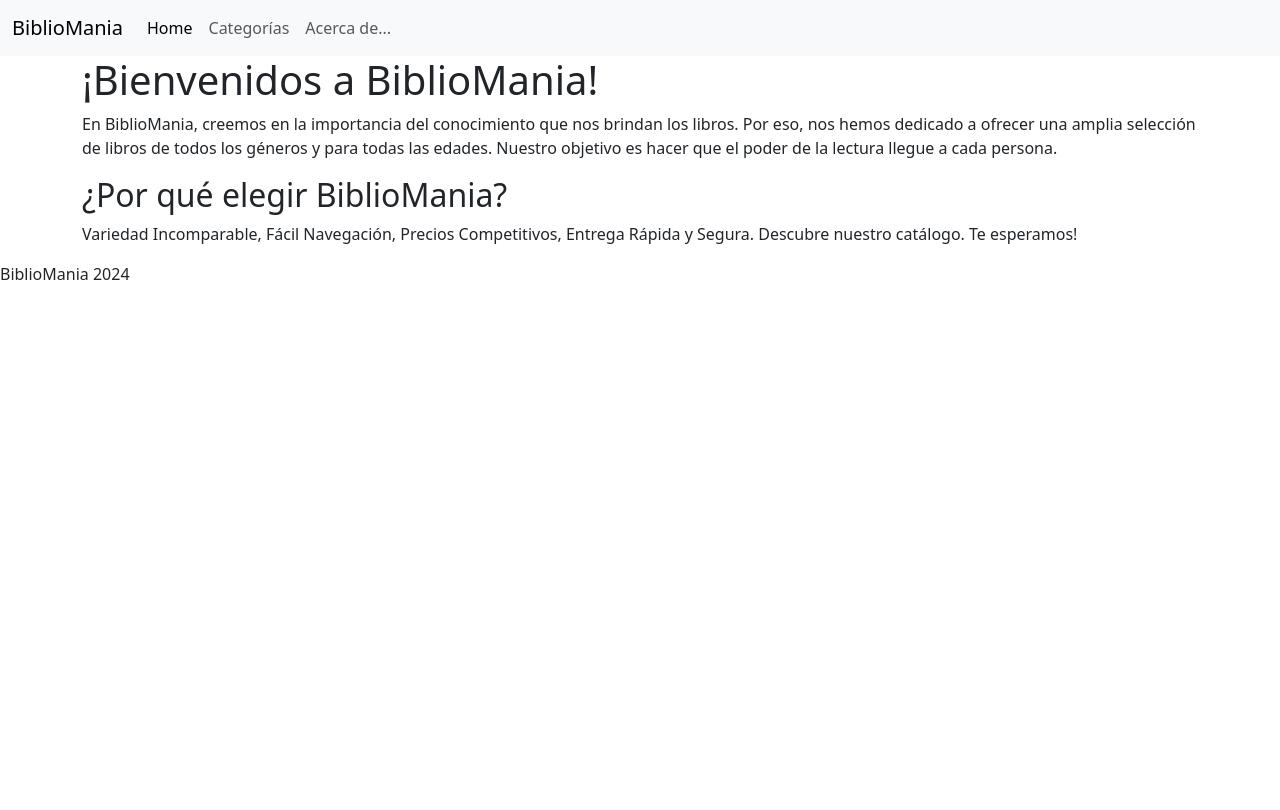
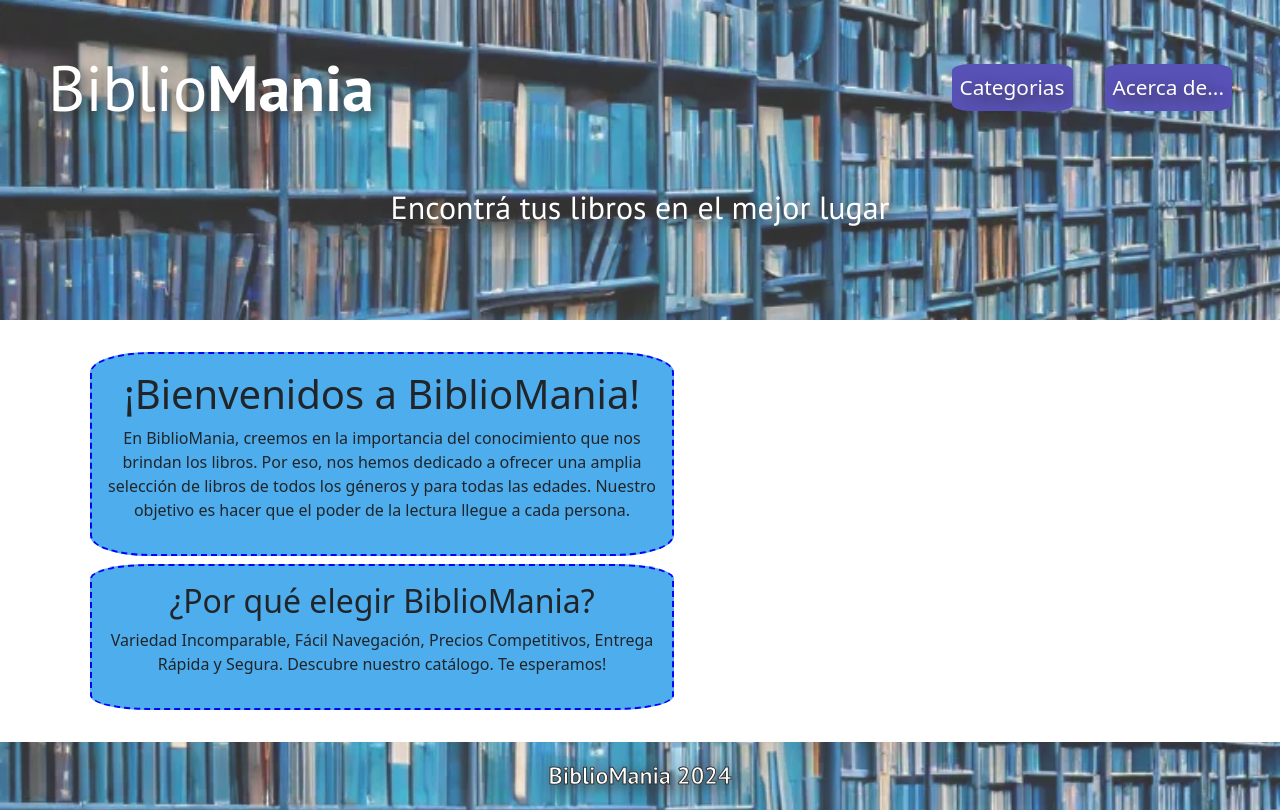
Before and after one commit to AndresMGuerrero/Trabajo-Angular--BiblioMania, an Angular app: page /about in a window 1280 px wide. Built offline with nearby package versions, Linux system fonts and the light colour scheme.

Commit message:
agrego estilos a header, footer y carrito

```diff
--- a/src/app/app.component.html
+++ b/src/app/app.component.html
@@ -1,25 +1,22 @@
 <!-- Barra de navegación -->
-<nav class="navbar navbar-expand-lg bg-body-tertiary">
-  <div class="container-fluid">
-    <a class="navbar-brand" href="#">{{title}}</a>
-    <button class="navbar-toggler" type="button" data-bs-toggle="collapse" data-bs-target="#navbarNav" aria-controls="navbarNav" aria-expanded="false" aria-label="Toggle navigation">
-      <span class="navbar-toggler-icon"></span>
-    </button>
-    <div class="collapse navbar-collapse" id="navbarNav">
-      <ul class="navbar-nav">
-        <li class="nav-item">
-          <a class="nav-link active" aria-current="page" [routerLink]="['/']">Home</a>
-        </li>
-        <li class="nav-item">
-          <a class="nav-link" href="#">Categorías</a>
-        </li>
-        <li class="nav-item">
-          <a class="nav-link" [routerLink]="['about']">Acerca de...</a>
-        </li>
-      </ul>
-    </div>
+
+<header class="header">
+
+  <div class="contenedor">
+      <div class="barra">
+          <a [routerLink]="['/']" class="logo">
+              <h1 class="logo__nombre no-margin centrar-texto">Biblio<span class="logo__bold">Mania</span></h1>
+          </a>
+          <nav class="navegacion">
+              <a href="#" class="navegacion__enlace">Categorias</a>
+              <a [routerLink]="['about']" class="navegacion__enlace">Acerca de...</a>
+          </nav>
+      </div>
   </div>
-</nav>
+  <div class="header__texto">
+      <h2 class="no-margin">Encontrá tus libros en el mejor lugar</h2>
+  </div>
+</header>
 
 <!-- Contenido -->
 <div class="container">
@@ -27,4 +24,4 @@
 </div>
 
 <!-- Pie de página -->
-<footer>{{title}} 2024</footer>
+<footer class="footer">{{title}} 2024</footer>
--- a/src/app/app.component.scss
+++ b/src/app/app.component.scss
@@ -0,0 +1,97 @@
+a {
+    text-decoration: none;
+}
+
+h1, h2, h3 {
+    font-family: "PT Sans", sans-serif;
+    line-height: 2rem;
+}
+
+h1 {
+    font-size: 4rem;
+}
+
+h2 {
+    font-size: 2rem;
+}
+
+
+
+.no-margin {
+    margin: 0;
+}
+
+.centrar-texto {
+    text-align: center;
+}
+
+/*Header y footer*/
+.header {
+    height: 20rem;
+    margin-bottom: 2rem;
+}
+
+.header, .footer {
+    background-image: url(../assets/img/book-back.png);
+    background-size: cover;
+    background-repeat: no-repeat;
+    background-position: center center;
+    opacity: 0.8;
+}
+
+.header__texto {
+    text-align: center;
+    color: white;
+    text-shadow: 5px 5px 14px black;
+    margin-top: 5rem;
+}
+
+.barra {
+    padding-top: 4rem;
+    padding-right: 3rem;
+    display: flex;
+    justify-content: space-between;
+    align-items: center;
+}
+
+.logo {
+    color: white;
+    text-shadow: 5px 5px 14px black;
+}
+
+.logo__nombre {
+    font-weight: 400;
+    padding-left: 3rem;
+}
+
+.logo__bold {
+    font-weight: 700;
+}
+
+.navegacion {
+    display: flex;
+    gap: 2rem;
+}
+
+.navegacion__enlace {
+    display: block;
+    text-align: center;
+    padding: 0.5rem;
+    font-size: 1.3rem;
+    color: white;
+    text-shadow: 5px 5px 14px black;
+    border-radius: 15%;
+    background-color: rgb(47, 39, 165);
+}
+
+.footer {
+    padding: 1rem;
+    margin-top: 2rem;
+    text-align: center;
+    font-family: "PT Sans", sans-serif;
+    font-weight: bold;
+    font-size: 1.5rem;
+    color: white;
+    text-shadow: 5px 5px 14px black;
+    -webkit-text-stroke: 1px black;
+}
--- a/src/app/bibliomania-about/bibliomania-about.component.html
+++ b/src/app/bibliomania-about/bibliomania-about.component.html
@@ -1,4 +1,15 @@
-<h1>¡Bienvenidos a BiblioMania!</h1>
-<p>En BiblioMania, creemos en la importancia del conocimiento que nos brindan los libros. Por eso, nos hemos dedicado a ofrecer una amplia selección de libros de todos los géneros y para todas las edades. Nuestro objetivo es hacer que el poder de la lectura llegue a cada persona.</p>
-<h2>¿Por qué elegir BiblioMania?</h2>
-<p>Variedad Incomparable, Fácil Navegación, Precios Competitivos, Entrega Rápida y Segura. Descubre nuestro catálogo. Te esperamos!</p>
+<div class="contenedor-secciones">
+    <section>
+        <div class="contenedor-texto">
+            <h1>¡Bienvenidos a BiblioMania!</h1>
+            <p>En BiblioMania, creemos en la importancia del conocimiento que nos brindan los libros. Por eso, nos hemos dedicado a ofrecer una amplia selección de libros de todos los géneros y para todas las edades. Nuestro objetivo es hacer que el poder de la lectura llegue a cada persona.</p>
+        </div>
+    </section>
+
+    <section>
+        <div class="contenedor-texto">
+            <h2>¿Por qué elegir BiblioMania?</h2>
+            <p>Variedad Incomparable, Fácil Navegación, Precios Competitivos, Entrega Rápida y Segura. Descubre nuestro catálogo. Te esperamos!</p>
+        </div>
+    </section>
+</div>
--- a/src/app/bibliomania-about/bibliomania-about.component.scss
+++ b/src/app/bibliomania-about/bibliomania-about.component.scss
@@ -0,0 +1,15 @@
+.contenedor-secciones {
+    width: 600px;
+    justify-content: center;
+    position: relative;
+
+}
+
+.contenedor-texto {
+    text-align: center;
+    border: 2px dashed blue;
+    border-radius: 10%;
+    background-color: rgb(78, 173, 236);
+    margin: 0.5rem;
+    padding: 1rem;
+}
--- a/src/app/book-list/book-list.component.html
+++ b/src/app/book-list/book-list.component.html
@@ -1,3 +1,8 @@
+<div class="contenedor-desc">
+    <p>¡Los ejemplares marcados con un recuadro poseen descuento del 15%!</p>
+</div>
+
+
 <table class="table">
     <thead>
         <tr>
--- a/src/app/book-list/book-list.component.scss
+++ b/src/app/book-list/book-list.component.scss
@@ -4,12 +4,22 @@ img {
 }
 
 .clearance {
-    background: rgb(95, 18, 126);
-    border: 2px dotted rgb(142, 15, 180);
+    background: rgb(32, 112, 216);
+    border: 2px dashed rgb(18, 15, 180);
 }
-
-
 
 td {
     vertical-align: middle;
 }
+
+.contenedor-desc {
+    text-align: center;
+    border: 2px dashed blue;
+    border-radius: 10%;
+    background-color: rgb(78, 173, 236);
+    margin: 0.5rem;
+    padding: 0.7rem;
+    font-family: "PT Sans", sans-serif;
+    font-size: 1.2rem;
+    font-weight: bold;
+}
--- a/src/app/cart/cart.component.scss
+++ b/src/app/cart/cart.component.scss
@@ -0,0 +1,29 @@
+h3 {
+    color: rgb(0, 0, 71);
+    text-align: center;
+    text-shadow: 1px 1px 4px rgb(0, 0, 0);
+}
+
+ul {
+    color: #007acc;
+    font-family: Arial, sans-serif;
+    padding-left: 0;
+}
+
+ul li {
+    margin: 10px 0;
+    padding: 10px;
+    background-color: #e3f2fd;
+    border: 1px solid #90caf9;
+    border-radius: 5px;
+    list-style-type: none;
+    position: relative;
+    padding-left: 40px;
+    transition: background-color 0.3s, color 0.3s;
+    box-shadow: 2px 2px 5px rgba(0, 0, 0, 0.1);
+}
+
+ul li:hover {
+    background-color: #bbdefb;
+    color: #004c8c;
+}
--- a/src/index.html
+++ b/src/index.html
@@ -7,6 +7,10 @@
   <meta name="viewport" content="width=device-width, initial-scale=1">
   <link rel="icon" type="image/x-icon" href="favicon.ico">
   <link href="https://cdn.jsdelivr.net/npm/bootstrap@5.3.3/dist/css/bootstrap.min.css" rel="stylesheet" integrity="sha384-QWTKZyjpPEjISv5WaRU9OFeRpok6YctnYmDr5pNlyT2bRjXh0JMhjY6hW+ALEwIH" crossorigin="anonymous">
+
+  <link rel="preconnect" href="https://fonts.googleapis.com">
+  <link rel="preconnect" href="https://fonts.gstatic.com" crossorigin>
+  <link href="https://fonts.googleapis.com/css2?family=Open+Sans:ital,wght@0,300..800;1,300..800&family=PT+Sans:ital,wght@0,400;0,700;1,400;1,700&display=swap" rel="stylesheet">
 </head>
 <body>
   <app-root></app-root>
```
Also changed, not shown: src/assets/img/book-back.png (added).
